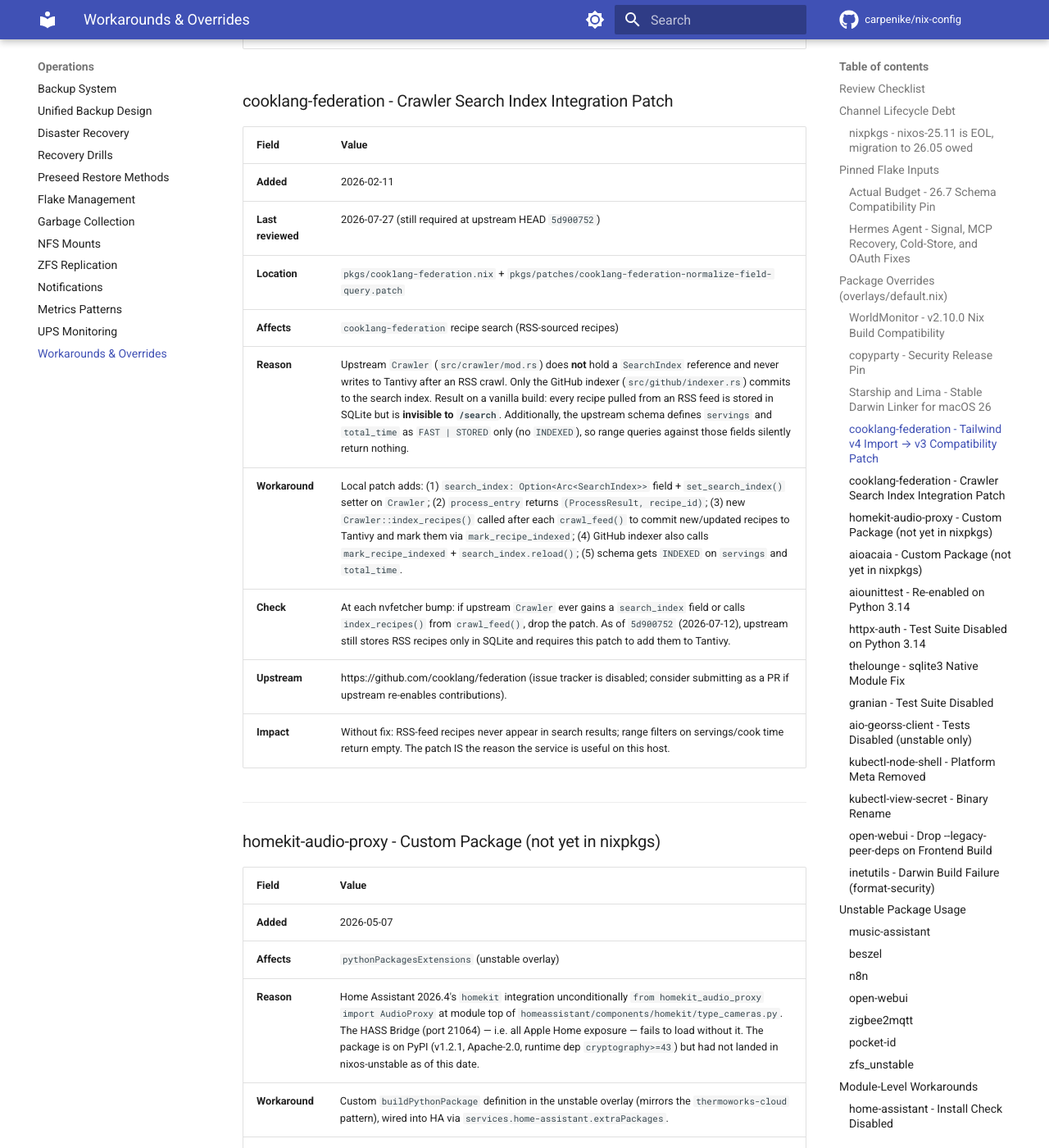
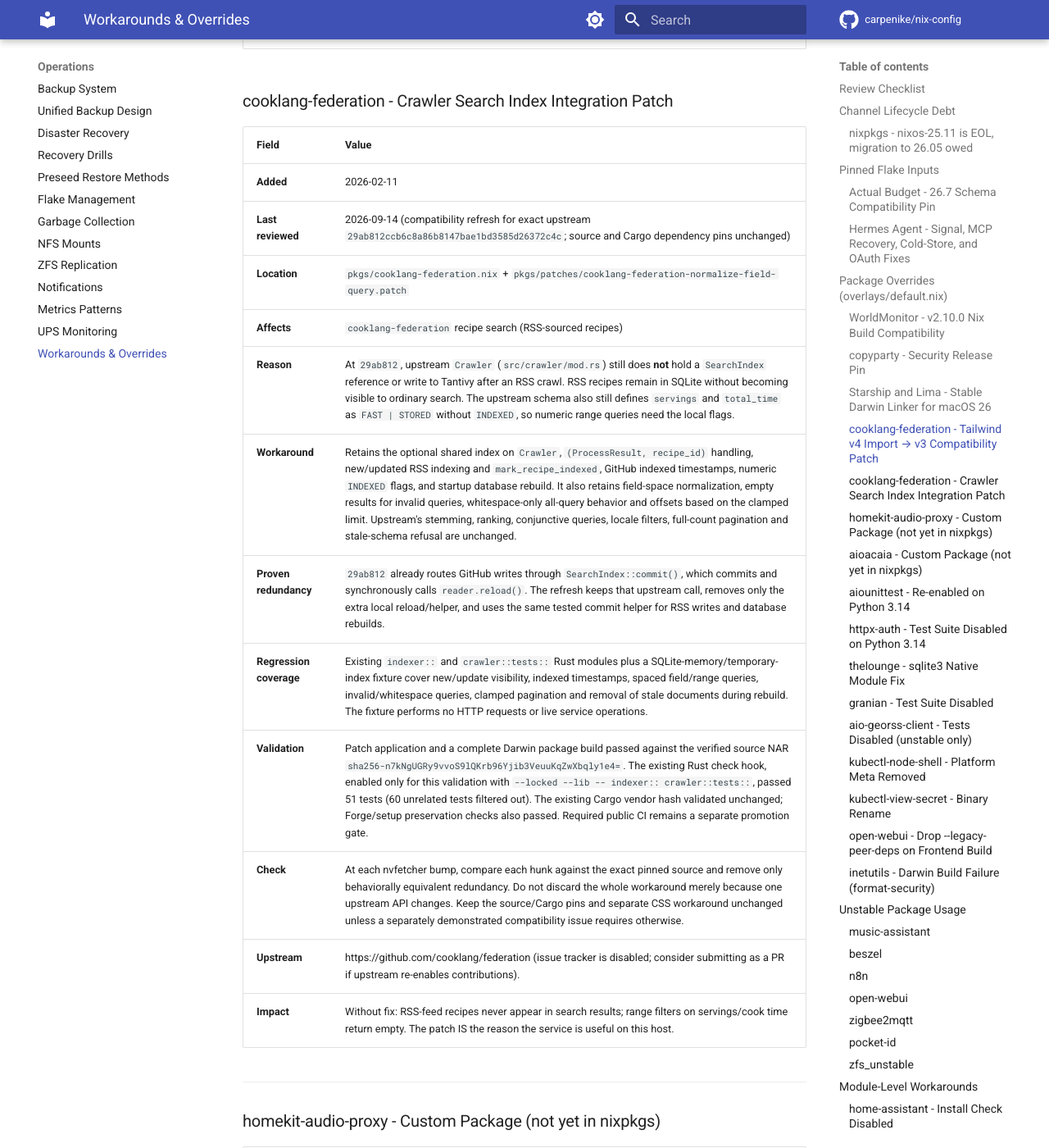
Before and after one commit to carpenike/nix-config, an MkDocs documentation site: the page built from docs/workarounds.md, in a window 1280 px wide and 1400 px high, scrolled down 7775 px. Shown: the whole window at 82% size. Built offline with MkDocs 1.6.1 and Material for MkDocs 9.7.7, drawn with Linux system fonts in a browser that asks for light colours; comment, search, counter and statistics services are not loaded.

Commit message:
ATR-N03 build maintenance: refresh Cooklang search patch compatibility
Refresh only the local workaround for unchanged upstream 29ab812. Preserve RSS new/update indexing, indexed timestamps, range flags, startup rebuild and field-query behavior; reuse upstream commit's synchronous reload instead of duplicating it. Keep stemming, ranking, locale filtering, full-count pagination, Cargo/source pins and CSS workaround unchanged. Exact patch application and the Darwin package build pass with 51 targeted Rust tests, including a non-actuating indexing/rebuild regression; Forge/setup assertions remain green.

Co-authored-by: Copilot <223556219+Copilot@users.noreply.github.com>
Copilot-Session: 1e5e7d6d-a45a-4ac0-9fb1-9bf14b3658cb

```diff
--- a/docs/workarounds.md
+++ b/docs/workarounds.md
@@ -133,12 +133,15 @@ as everything else in this file.
 | Field | Value |
 |-------|-------|
 | **Added** | 2026-02-11 |
-| **Last reviewed** | 2026-07-27 (still required at upstream HEAD `5d900752`) |
+| **Last reviewed** | 2026-09-14 (compatibility refresh for exact upstream `29ab812ccb6c8a86b8147bae1bd3585d26372c4c`; source and Cargo dependency pins unchanged) |
 | **Location** | `pkgs/cooklang-federation.nix` + `pkgs/patches/cooklang-federation-normalize-field-query.patch` |
 | **Affects** | `cooklang-federation` recipe search (RSS-sourced recipes) |
-| **Reason** | Upstream `Crawler` (`src/crawler/mod.rs`) does **not** hold a `SearchIndex` reference and never writes to Tantivy after an RSS crawl. Only the GitHub indexer (`src/github/indexer.rs`) commits to the search index. Result on a vanilla build: every recipe pulled from an RSS feed is stored in SQLite but is **invisible to `/search`**. Additionally, the upstream schema defines `servings` and `total_time` as `FAST | STORED` only (no `INDEXED`), so range queries against those fields silently return nothing. |
-| **Workaround** | Local patch adds: (1) `search_index: Option<Arc<SearchIndex>>` field + `set_search_index()` setter on `Crawler`; (2) `process_entry` returns `(ProcessResult, recipe_id)`; (3) new `Crawler::index_recipes()` called after each `crawl_feed()` to commit new/updated recipes to Tantivy and mark them via `mark_recipe_indexed`; (4) GitHub indexer also calls `mark_recipe_indexed` + `search_index.reload()`; (5) schema gets `INDEXED` on `servings` and `total_time`. |
-| **Check** | At each nvfetcher bump: if upstream `Crawler` ever gains a `search_index` field or calls `index_recipes()` from `crawl_feed()`, drop the patch. As of `5d900752` (2026-07-12), upstream still stores RSS recipes only in SQLite and requires this patch to add them to Tantivy. |
+| **Reason** | At `29ab812`, upstream `Crawler` (`src/crawler/mod.rs`) still does **not** hold a `SearchIndex` reference or write to Tantivy after an RSS crawl. RSS recipes remain in SQLite without becoming visible to ordinary search. The upstream schema also still defines `servings` and `total_time` as `FAST | STORED` without `INDEXED`, so numeric range queries need the local flags. |
+| **Workaround** | Retains the optional shared index on `Crawler`, `(ProcessResult, recipe_id)` handling, new/updated RSS indexing and `mark_recipe_indexed`, GitHub indexed timestamps, numeric `INDEXED` flags, and startup database rebuild. It also retains field-space normalization, empty results for invalid queries, whitespace-only all-query behavior and offsets based on the clamped limit. Upstream's stemming, ranking, conjunctive queries, locale filters, full-count pagination and stale-schema refusal are unchanged. |
+| **Proven redundancy** | `29ab812` already routes GitHub writes through `SearchIndex::commit()`, which commits and synchronously calls `reader.reload()`. The refresh keeps that upstream call, removes only the extra local reload/helper, and uses the same tested commit helper for RSS writes and database rebuilds. |
+| **Regression coverage** | Existing `indexer::` and `crawler::tests::` Rust modules plus a SQLite-memory/temporary-index fixture cover new/update visibility, indexed timestamps, spaced field/range queries, invalid/whitespace queries, clamped pagination and removal of stale documents during rebuild. The fixture performs no HTTP requests or live service operations. |
+| **Validation** | Patch application and a complete Darwin package build passed against the verified source NAR `sha256-n7kNgUGRy9vvoS9lQKrb96Yjib3VeuuKqZwXbqly1e4=`. The existing Rust check hook, enabled only for this validation with `--locked --lib -- indexer:: crawler::tests::`, passed 51 tests (60 unrelated tests filtered out). The existing Cargo vendor hash validated unchanged; Forge/setup preservation checks also passed. Required public CI remains a separate promotion gate. |
+| **Check** | At each nvfetcher bump, compare each hunk against the exact pinned source and remove only behaviorally equivalent redundancy. Do not discard the whole workaround merely because one upstream API changes. Keep the source/Cargo pins and separate CSS workaround unchanged unless a separately demonstrated compatibility issue requires otherwise. |
 | **Upstream** | https://github.com/cooklang/federation (issue tracker is disabled; consider submitting as a PR if upstream re-enables contributions). |
 | **Impact** | Without fix: RSS-feed recipes never appear in search results; range filters on servings/cook time return empty. The patch IS the reason the service is useful on this host. |
 
```
Also changed, not shown: 2 other files.
